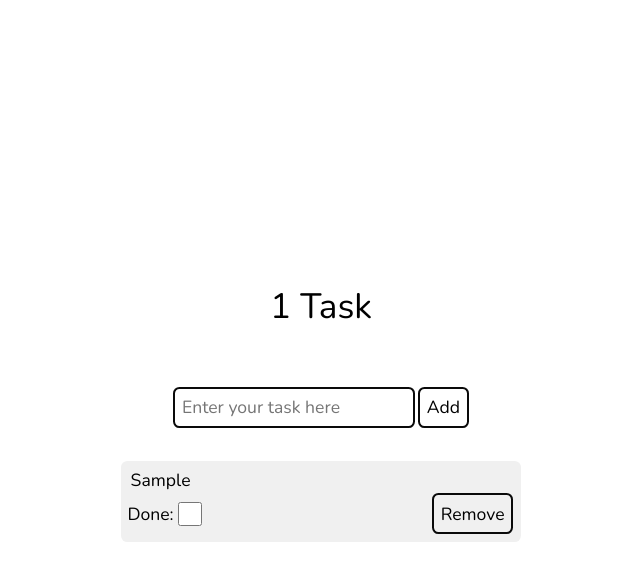
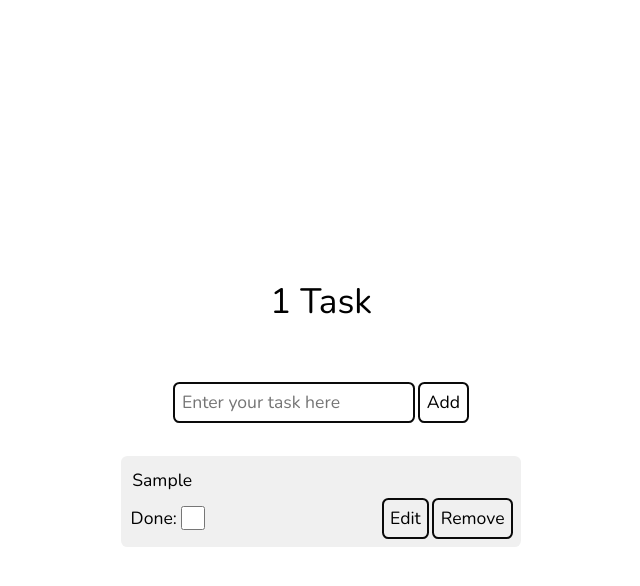
Before and after one commit to ohbeomho/task-tracker, a React app: page / in a window 1280 px wide. Both pictures are taken after typing "Sample" into the empty fields and a click on the button "Add". Shown: the top 586 px of the page, without its empty margins (319-959 px from the left). Built offline with nearby package versions, Linux system fonts and the light colour scheme; the HTML template or start-up script is replaced by a standard one.

Commit message:
Feat: Editing task

```diff
--- a/src/App.tsx
+++ b/src/App.tsx
@@ -1,7 +1,11 @@
 import { useCallback, useReducer, useState } from 'react'
 import Button from './components/Button.styled'
 import Input from './components/Input.styled'
-import { TaskList, TaskListItem } from './components/List.styled.tsx'
+import {
+  TaskList,
+  TaskListItem,
+  TaskTextInput,
+} from './components/List.styled.tsx'
 import Checkbox from './components/Checkbox.styled.tsx'
 
 type Task = {
@@ -10,7 +14,7 @@ type Task = {
 }
 
 type TaskAction = {
-  type: 'add' | 'remove' | 'mark'
+  type: 'add' | 'remove' | 'mark' | 'edit'
   task?: Task
   text?: string
   done?: boolean
@@ -29,6 +33,11 @@ function tasksReducer(tasks: Task[], action: TaskAction) {
     case 'mark':
       updated = tasks.map((task) =>
         task === action.task! ? { ...task, done: action.done! } : task,
+      )
+      break
+    case 'edit':
+      updated = tasks.map((task) =>
+        task === action.task! ? { ...task, text: action.text! } : task,
       )
   }
 
@@ -51,7 +60,9 @@ function getInitialTasks() {
 
 function App() {
   const [tasks, dispatch] = useReducer(tasksReducer, getInitialTasks())
+  const [editingTask, setEditingTask] = useState<Task | undefined>()
   const [text, setText] = useState('')
+  const [editText, setEditText] = useState('')
 
   const removeTask = useCallback(
     (task: Task) => dispatch({ type: 'remove', task }),
@@ -70,6 +81,19 @@ function App() {
         done,
       }),
     [],
+  )
+  const editTask = useCallback(
+    (task: Task) => {
+      if (!editText || !editingTask) return
+      dispatch({
+        type: 'edit',
+        task,
+        text: editText,
+      })
+      setEditText('')
+      setEditingTask(undefined)
+    },
+    [editingTask, editText],
   )
 
   return (
@@ -90,16 +114,48 @@ function App() {
         {tasks.length ? (
           tasks.map((task, idx) => (
             <TaskListItem key={idx} $done={task.done}>
-              <div>{task.text}</div>
+              {editingTask === task ? (
+                <TaskTextInput
+                  defaultValue={task.text}
+                  onInput={(e) => setEditText(e.currentTarget.value)}
+                  onKeyDown={(e) => e.key === 'Enter' && editTask(task)}
+                  autoFocus
+                />
+              ) : (
+                <div>{task.text}</div>
+              )}
               <div>
                 <div style={{ display: 'flex', alignItems: 'center' }}>
                   Done:
                   <Checkbox
                     onChange={(e) => markTask(task, e.currentTarget.checked)}
                     checked={task.done}
+                    disabled={editingTask !== undefined}
                   />
                 </div>
-                <Button onClick={() => removeTask(task)}>Remove</Button>
+                {editingTask === task ? (
+                  <div>
+                    <Button onClick={() => setEditingTask(undefined)}>
+                      Cancel
+                    </Button>
+                    <Button onClick={() => editTask(task)}>Apply</Button>
+                  </div>
+                ) : (
+                  <div>
+                    <Button
+                      onClick={() => setEditingTask(task)}
+                      disabled={Boolean(editingTask) && editingTask !== task}
+                    >
+                      Edit
+                    </Button>
+                    <Button
+                      onClick={() => removeTask(task)}
+                      disabled={Boolean(editingTask) && editingTask !== task}
+                    >
+                      Remove
+                    </Button>
+                  </div>
+                )}
               </div>
             </TaskListItem>
           ))
--- a/src/components/Button.styled.tsx
+++ b/src/components/Button.styled.tsx
@@ -10,9 +10,15 @@ const Button = styled.button`
   user-select: none;
   cursor: pointer;
 
-  &:hover {
+  &:not(:disabled):hover {
     background-color: rgb(10, 10, 10);
     color: white;
+  }
+
+  &:disabled {
+    color: gray;
+    border-color: gray;
+    cursor: default;
   }
 `
 
--- a/src/components/List.styled.tsx
+++ b/src/components/List.styled.tsx
@@ -33,7 +33,7 @@ const TaskListItem = styled.li.attrs<{ $done?: boolean }>((props) => ({
   }
 
   & > div:first-child {
-    padding: 0 0.2rem 0 0.2rem;
+    padding: 0.3rem;
     text-decoration: ${(props) => (props.$done ? 'line-through' : 'none')};
     color: ${(props) => (props.$done ? 'gray' : 'inherit')};
     line-break: anywhere;
@@ -43,7 +43,14 @@ const TaskListItem = styled.li.attrs<{ $done?: boolean }>((props) => ({
     display: flex;
     justify-content: space-between;
     align-items: center;
+    padding-left: 0.2rem;
   }
 `
 
-export { TaskList, TaskListItem }
+const TaskTextInput = styled.input`
+  all: unset;
+  border-bottom: 2px solid rgb(10, 10, 10);
+  margin: 0.3rem;
+`
+
+export { TaskList, TaskListItem, TaskTextInput }
```
